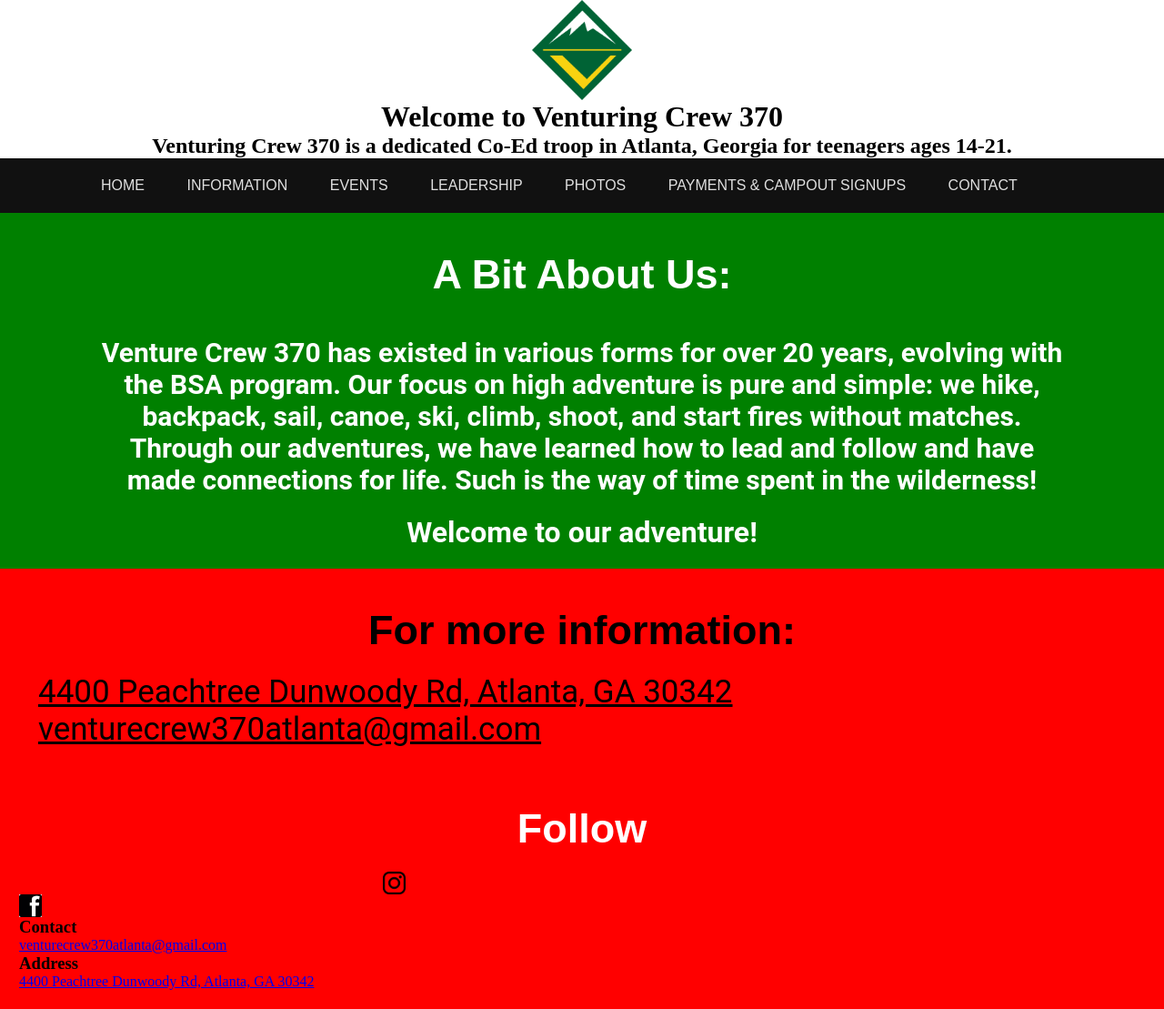
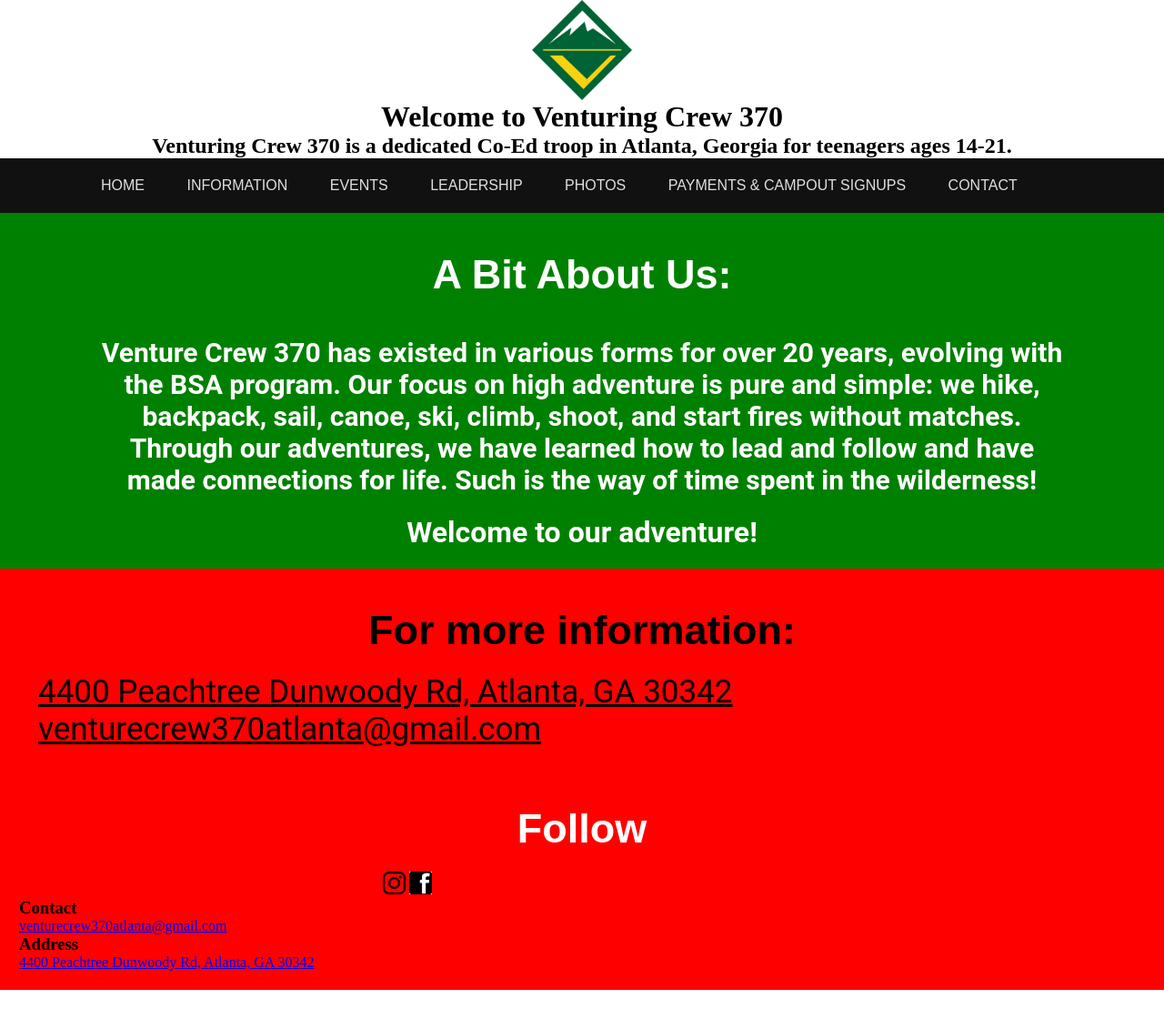
Before and after one commit to crew-370/Crew370, a Jekyll site: the page built from index.html, in a window 1280 px wide. Shown: the whole page at 91% size. Built offline with Jekyll 4.4.1, drawn with Linux system fonts in a browser that asks for light colours; after the commit the page ends 1088 px from its top, so only the background shows below that.

Commit message:
grouped follow icons

```diff
--- a/index.html
+++ b/index.html
@@ -25,8 +25,10 @@
     </div>
     <div class="bottombar">
       <h3 class="bb-title">Follow</h3>
-      <a class="ig-img" href="https://www.instagram.com/venturecrew370/"><img src="src/instagram.png" width=25 length=25></a>
-      <a class="fb-img" href="https://www.facebook.com/groups/141289820828/"><img src="src/facebook.jpg" alt="facebook" width=25 length=25></a>
+      <div class="contact-img">
+        <a href="https://www.instagram.com/venturecrew370/"><img src="src/instagram.png" width=25 length=25></a>
+        <a href="https://www.facebook.com/groups/141289820828/"><img src="src/facebook.jpg" alt="facebook" width=25 length=25></a>
+      </div>
       <h3>Contact</h3>
       <a href="mailto:venturecrew370atlanta@gmail.com">venturecrew370atlanta@gmail.com</a>
       <h3>Address</h3>
--- a/styles/bottombar.css
+++ b/styles/bottombar.css
@@ -15,7 +15,7 @@
   font-size: 45;
 }
 
-.ig-img {
+.contact-img {
   display: block;
   margin-left: 400px;
 }
```
